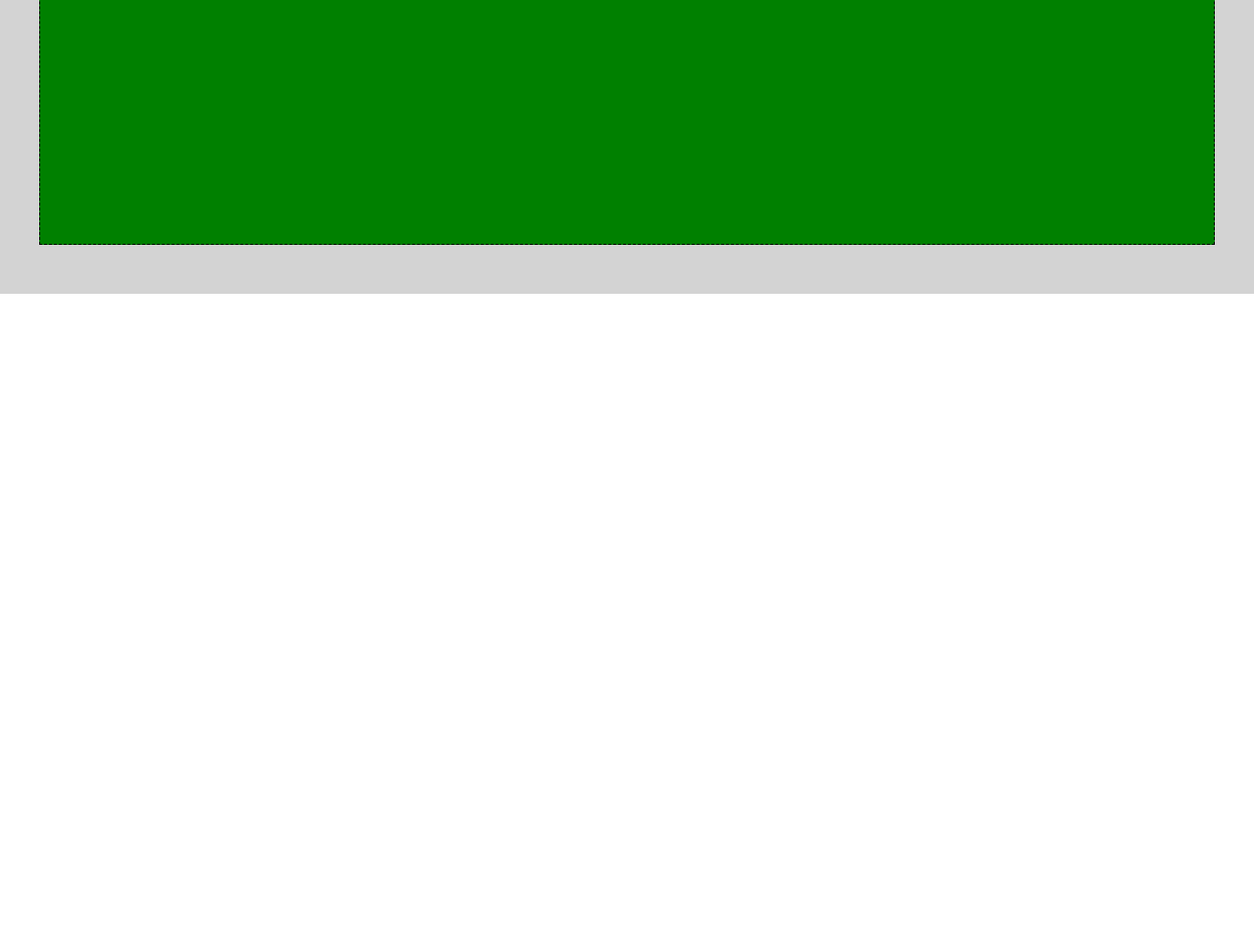
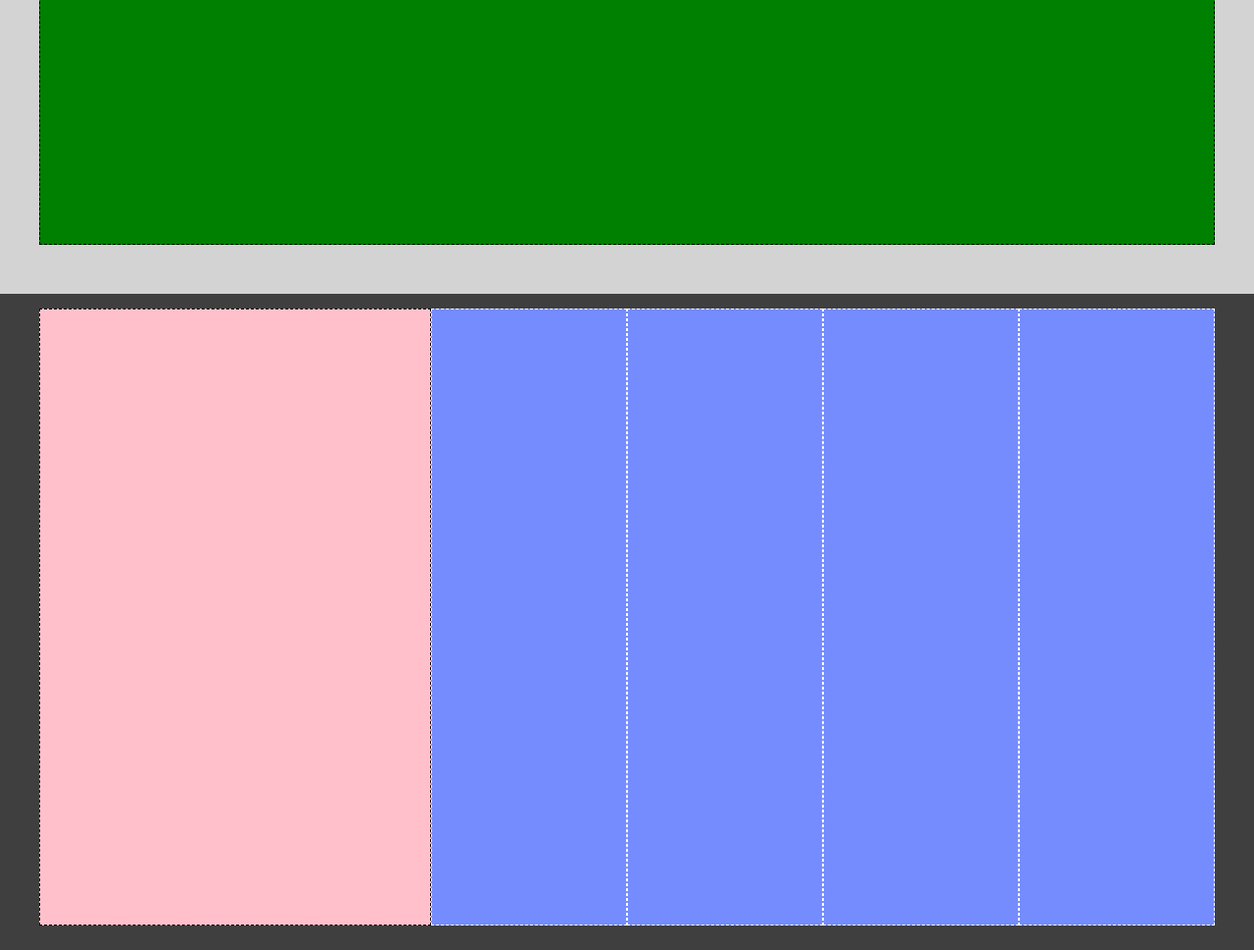
Before and after one commit to Robby94gtr/htmlcss-struttura-discord, a plain HTML site: page index.html in a window 1280 px wide. Shown: the part 3080-4050 px from the top of the page at 98% size. Before the commit the page ends 3380 px from the top, so only its background shows below. Drawn offline with Linux system fonts and the light colour scheme.

Commit message:
[UPD] Finished Main

```diff
--- a/css/style.css
+++ b/css/style.css
@@ -48,6 +48,12 @@ header{
 .border{
     border-style: dashed;
     border-color: black;
+    border-width: thin;
+}
+
+.white-border{
+    border-style: dashed;
+    border-color: rgb(255, 255, 255);
     border-width: thin;
 }
 
@@ -124,3 +130,33 @@ header{
     display: flex;
     height: 900px;
 }
+
+/* 3rd section */
+
+
+.container-dark-grey{
+    background-color: rgb(63, 63, 63);
+    height: auto;
+    padding-top: 15px;
+    padding-bottom: 25px;
+
+}
+
+.container-squares{
+    display: flex;
+    justify-content: center;
+    max-width: 1200px;
+    margin: 0 auto;
+    height: max-content;
+}
+.square-small-pink{
+    background-color: pink;
+    height: 630px;
+    width: 40%;
+}
+
+.square-small-blue{
+    background-color: rgb(117, 140, 255);
+    height: 630px;
+    width: 20%;
+}
--- a/index.html
+++ b/index.html
@@ -56,7 +56,17 @@
 
             <div class="green-square border"></div>
 
+        </div>
 
+        <div class="container-dark-grey">
+
+            <div class="container-squares">
+                <div class="square-small-pink border"></div>
+                <div class="square-small-blue white-border"></div>
+                <div class="square-small-blue white-border"></div>
+                <div class="square-small-blue white-border"></div>
+                <div class="square-small-blue white-border"></div>
+            </div>
 
         </div>
 
```
